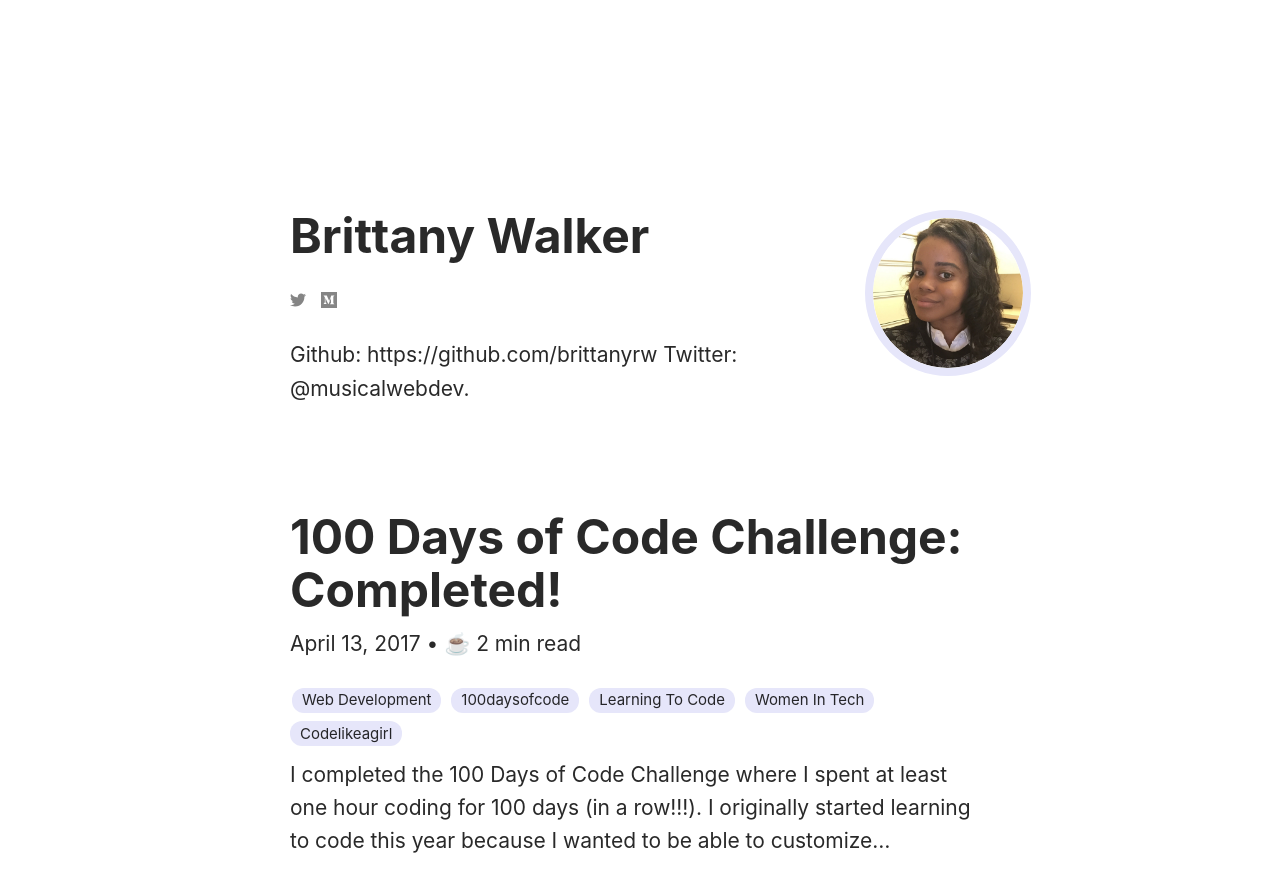
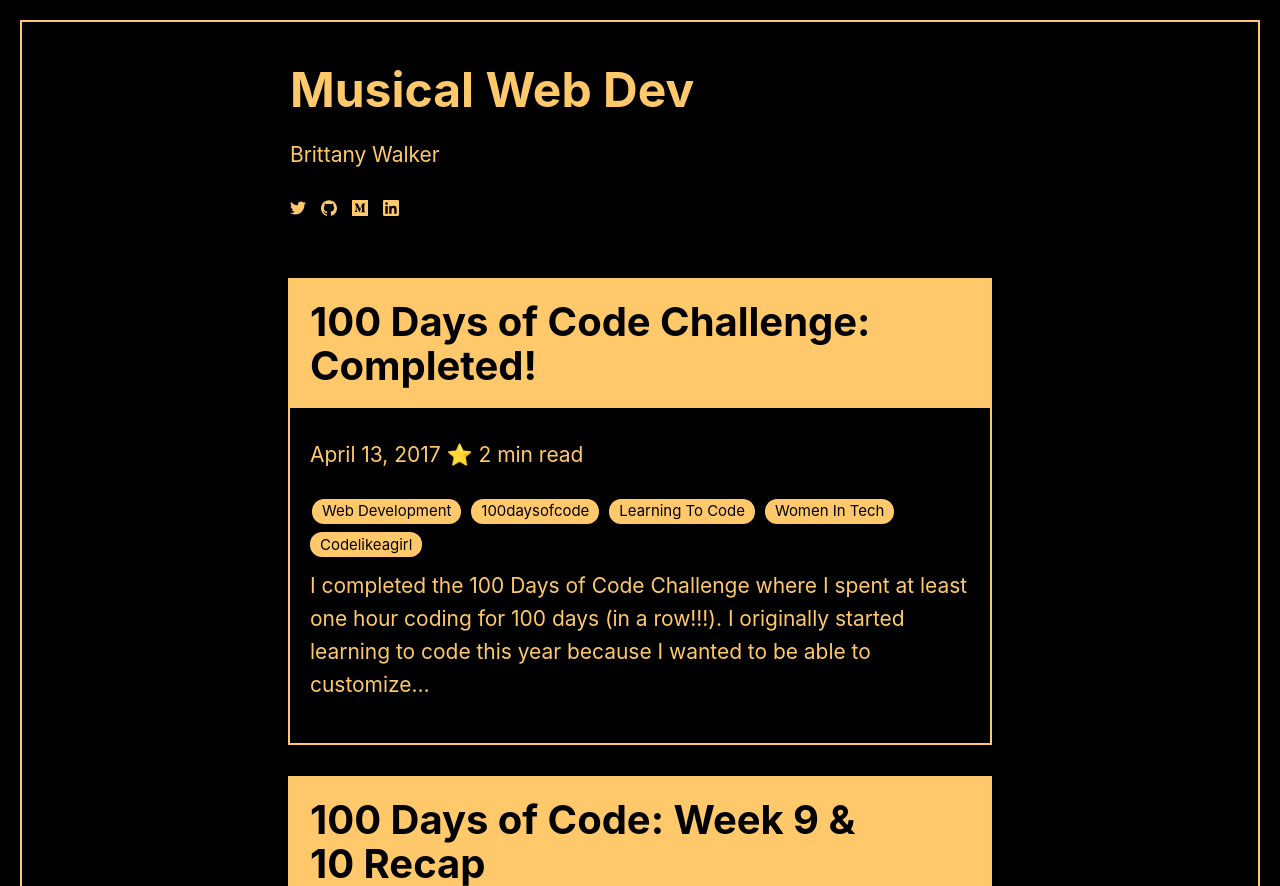
Before and after one commit to brittanyrw/musicalwebdev-blog, a Gatsby site: page / in a window 1280 px wide. Shown: the top 886 px of the page. Built offline with nearby package versions, Linux system fonts and the light colour scheme; Gatsby itself is replaced by a stand-in of ours.

Commit message:
update blog styling

```diff
--- a/gatsby-config.js
+++ b/gatsby-config.js
@@ -1,26 +1,19 @@
 const mdxFeed = require('gatsby-mdx/feed')
 
 const configuration = {
-  // the name of your website
-  title: 'Brittany Walker',
-  // the description of the website (eg. what shows on Google)
-  description: "Brittany Walker's blog",
-  // a short bio shown at the bottom of your blog posts
-  // It should complete the sentence: Written by Brittany Walker ...
+  title: 'Musical Web Dev Blog - Brittany Walker',
+  description: "Musical Web Dev Blog is Brittany Walker's web development, coding and design blog.",
   shortBio: '',
-  // a longer bio showing on the landing page of the blog
   bio: `Github: https://github.com/brittanyrw Twitter: @musicalwebdev.`,
   author: 'Brittany Walker',
   githubUrl: 'https://github.com/brittanyrw/musicalwebdev-blog',
-  // replace this by the url where your website will be published
   siteUrl: 'http://localhost:8000',
   social: {
-    // leave the social media you do not want to appear as empty strings
     twitter: 'musicalwebdev',
     medium: '@brittanyrw',
     facebook: '',
-    github: '',
-    linkedin: '',
+    github: 'brittanyrw',
+    linkedin: 'brittanyrwalker',
     instagram: '',
   },
 }
--- a/src/components/layout.css
+++ b/src/components/layout.css
@@ -9,7 +9,7 @@ html {
   -webkit-text-size-adjust: 100%;
   box-sizing: border-box;
   font-size: 62.5%;
-  background: #ffffff;
+  background: black;
 }
 
 body {
@@ -24,10 +24,12 @@ body {
     'Segoe UI', Roboto, Oxygen, Ubuntu, Cantarell, 'Fira Sans', 'Droid Sans',
     'Helvetica Neue', sans-serif;
   height: 100%;
-  background: #ffffff;
+  background: black;
 
-  color: rgba(0, 0, 0, 0.84);
+  color: #FFC96B;
   text-rendering: optimizeLegibility;
+  border: 2px solid #FFC96B;
+  margin: 20px;
 }
 
 h1,
@@ -37,7 +39,7 @@ i,
 a,
 .first-letter,
 .authorName a {
-  color: rgba(0, 0, 0, 0.84);
+  color: #FFC96B;
   text-rendering: optimizeLegibility;
 }
 
--- a/src/components/main-bio.css
+++ b/src/components/main-bio.css
@@ -1,6 +1,6 @@
 .main-bio-container {
   display: flex;
-  margin-top: 10em;
+  margin-top: 2em;
 }
 .main-bio {
   flex: 0 0 80%;
@@ -16,11 +16,11 @@
 }
 
 .horizontal-links svg path {
-  fill: rgba(0, 0, 0, 0.48);
+  fill: #FFC96B;
 }
 
 .main-bio-container svg:hover path {
-  fill: #7dffb3;
+  fill: white;
 }
 
 @media (max-width: 1024px) {
--- a/src/components/main-bio.js
+++ b/src/components/main-bio.js
@@ -89,7 +89,8 @@ function Bio() {
       }}
     >
       <div className="main-bio">
-        <h1 style={{ marginBottom: '0.875rem' }}>{author}</h1>
+        <h1 style={{ marginBottom: '0.875rem' }}>Musical Web Dev</h1>
+        <p style={{ marginBottom: '0.875rem' }}>{author}</p>
         <ul className="horizontal-links" style={{ marginBottom: '0.875rem' }}>
           {Object.keys(social).map(s =>
             social[s] ? (
@@ -105,22 +106,7 @@ function Bio() {
             ) : null
           )}
         </ul>
-        <p>{bio}</p>
       </div>
-      <Image
-        className="avatar"
-        fixed={avatar.childImageSharp.fixed}
-        alt={author}
-        style={{
-          marginBottom: 0,
-          minWidth: 150,
-          borderRadius: '100%',
-          border: '8px solid lavender',
-        }}
-        imgStyle={{
-          borderRadius: '50%',
-        }}
-      />
     </div>
   )
 }
--- a/src/components/pills.css
+++ b/src/components/pills.css
@@ -6,8 +6,8 @@
   height: 2.5rem;
   margin: 0.2rem;
   border-radius: 1.2rem;
-  background-color: lavender;
-  color: rgba(0, 0, 0, 0.84);
+  background-color: #FFC96B;
+  color: black;
 }
 .pill:not(:first-child) {
   margin-left: 0;
--- a/src/components/section.css
+++ b/src/components/section.css
@@ -6,6 +6,8 @@
 
 .container.small {
   max-width: 700px;
+  border: 2px solid #FFC96B;
+  margin-bottom: 1.5em;
 }
 
 .center {
@@ -14,3 +16,7 @@
   justify-content: center;
   flex-direction: column;
 }
+
+section:first-child .container.small {
+  border: 0;
+}
--- a/src/components/section.js
+++ b/src/components/section.js
@@ -3,9 +3,9 @@ import PropTypes from 'prop-types'
 
 import './section.css'
 
-const Section = ({ name, centered, children, big }) => {
+const Section = ({ name, blog, children, big }) => {
   return (
-    <section id={name} className={centered ? 'center' : ''}>
+    <section id={name} className={blog ? 'blog-list-container' : ''}>
       <div className={`${big ? '' : 'container small'}`}>{children}</div>
     </section>
   )
@@ -13,7 +13,7 @@ const Section = ({ name, centered, children, big }) => {
 
 Section.propTypes = {
   name: PropTypes.string.isRequired,
-  centered: PropTypes.bool,
+  blog: PropTypes.bool,
   big: PropTypes.bool,
   children: PropTypes.node.isRequired,
 }
--- a/src/pages/blog-listing.css
+++ b/src/pages/blog-listing.css
@@ -1,8 +1,7 @@
 .blog-listing {
   display: block;
-  margin-top: 2em;
-  margin-bottom: 2em;
   text-decoration: none;
+  margin: 0;
 }
 
 .blog-listing p {
@@ -10,5 +9,13 @@
 }
 
 .blog-listing h1 {
-  margin-bottom: 1rem;
+  background-color: #FFC96B;
+  color: black;
+  margin: 0;
+  font-size: 40px;
+  padding: 20px;
 }
+
+.blog-listing-content {
+  padding: 20px;
+}
--- a/src/pages/index.js
+++ b/src/pages/index.js
@@ -13,20 +13,22 @@ import './blog-listing.css'
 const BlogIndexPage = ({ data: { allMdx } }) => (
   <Layout>
     <SEO />
-    <Section centered>
+    <Section>
       <MainBio />
     </Section>
 
     {allMdx.nodes.map(post => (
-      <Section key={post.fields.slug} name={post.fields.slug} centered>
+      <Section key={post.fields.slug} name={post.fields.slug} blog>
         <Link to={post.fields.slug} className="blog-listing">
           <h1>{post.frontmatter.title}</h1>
-          <p>
-            {formatPostDate(post.frontmatter.date)}
-            {` • ${formatReadingTime(post.timeToRead)}`}
-          </p>
-          <Pills items={post.frontmatter.categories} />
-          <p>{post.frontmatter.description}</p>
+          <div className="blog-listing-content">
+            <p>
+              {formatPostDate(post.frontmatter.date)}
+              {` ${formatReadingTime(post.timeToRead)}`}
+            </p>
+            <Pills items={post.frontmatter.categories} />
+            <p>{post.frontmatter.description}</p>
+          </div>
         </Link>
       </Section>
     ))}
--- a/src/utils/dates.js
+++ b/src/utils/dates.js
@@ -6,7 +6,7 @@ export function formatReadingTime(minutes) {
       .fill("🍱")
       .join("")} ${minutes} min read`
   }
-  return `${new Array(cups || 1).fill("☕️").join("")} ${minutes} min read`
+  return `${new Array(cups || 1).fill("⭐").join("")} ${minutes} min read`
 }
 
 export function formatPostDate(date) {
```
Also changed, not shown: 1 other file.
